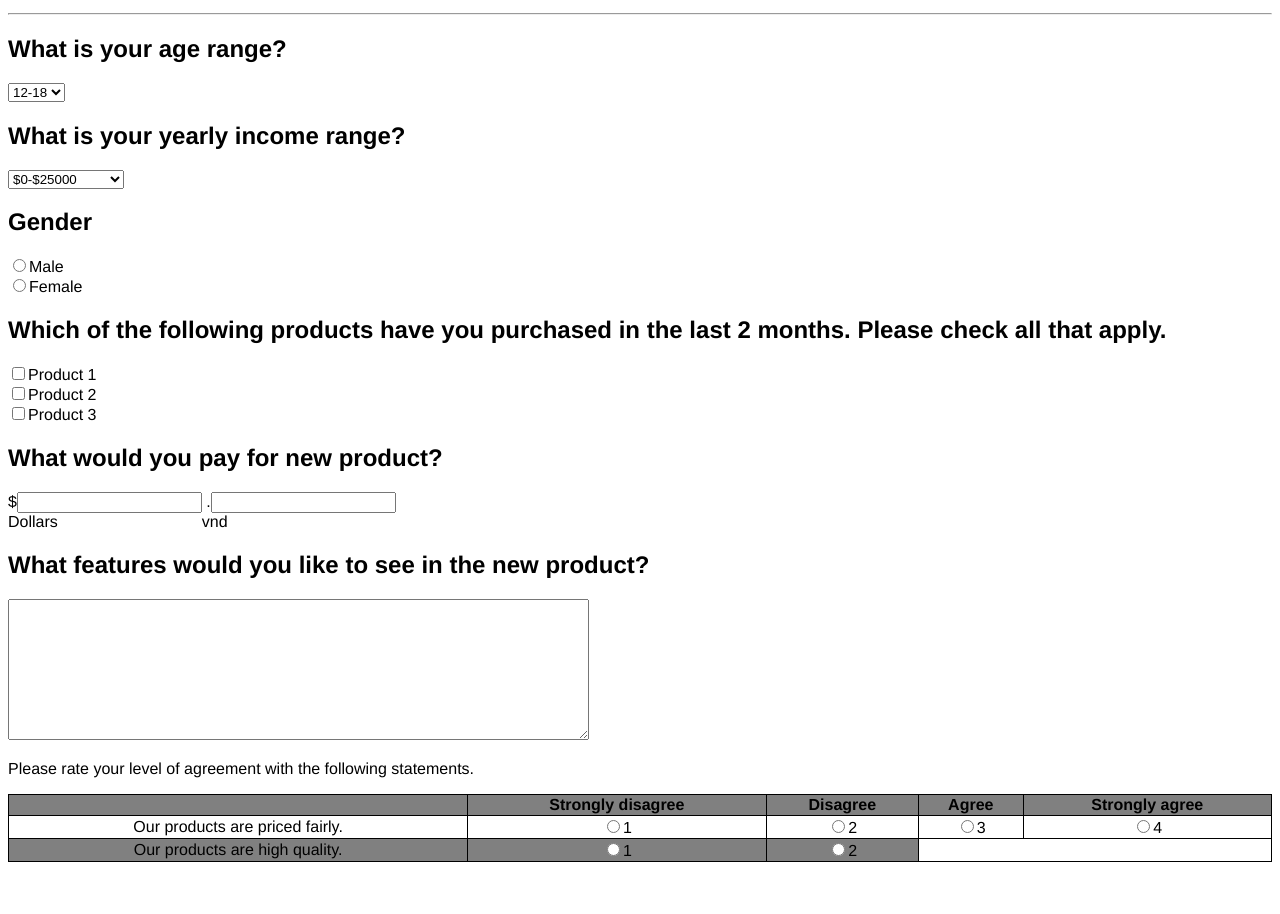
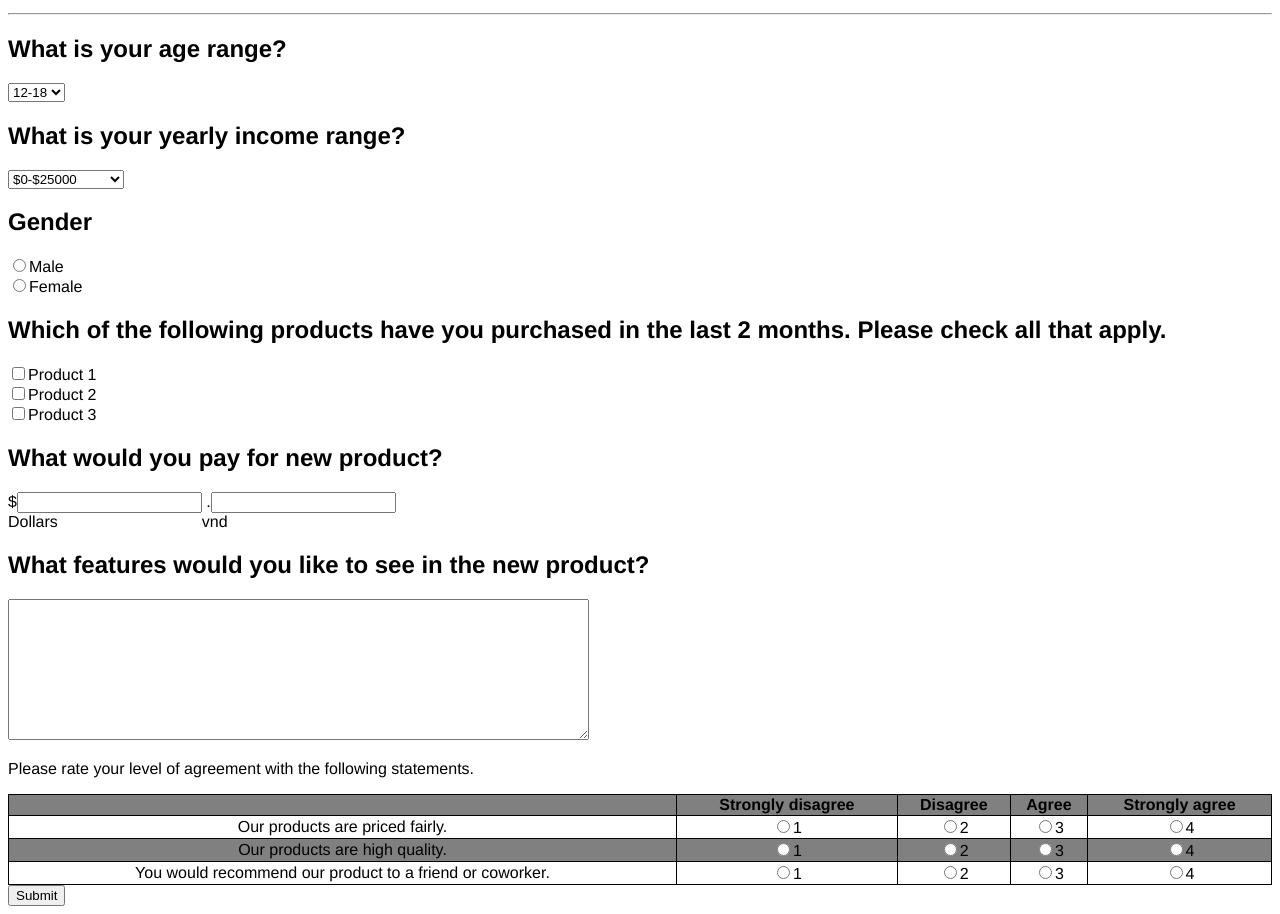
Before and after one commit to NGUYENDIEUVY/BTHTML4, a plain HTML site: page index.html in a window 1280 px wide. Shown: the part 101-1015 px from the top of the page. Before the commit the page ends 971 px from the top, so only its background shows below. Drawn offline with Linux system fonts and the light colour scheme.

Commit message:
Update index.html

```diff
--- a/index.html
+++ b/index.html
@@ -91,3 +91,22 @@
           <td>Our products are high quality.</td>
           <td><form><input type="radio">1</form></td>
           <td><form><input type="radio">2</form></td>
+          <td><form><input type="radio">3</form></td>
+          <td><form><input type="radio">4</form></td>
+        </tr>
+        <tr>
+            <td>You would recommend our product to a friend or coworker.</td>
+            <td><form><input type="radio">1</form></td>
+            <td><form><input type="radio">2</form></td>
+            <td><form><input type="radio">3</form></td>
+            <td><form><input type="radio">4</form></td>
+          </tr>
+    </table>
+
+
+    <button>Submit</button>
+
+
+
+</body>
+</html>
```
